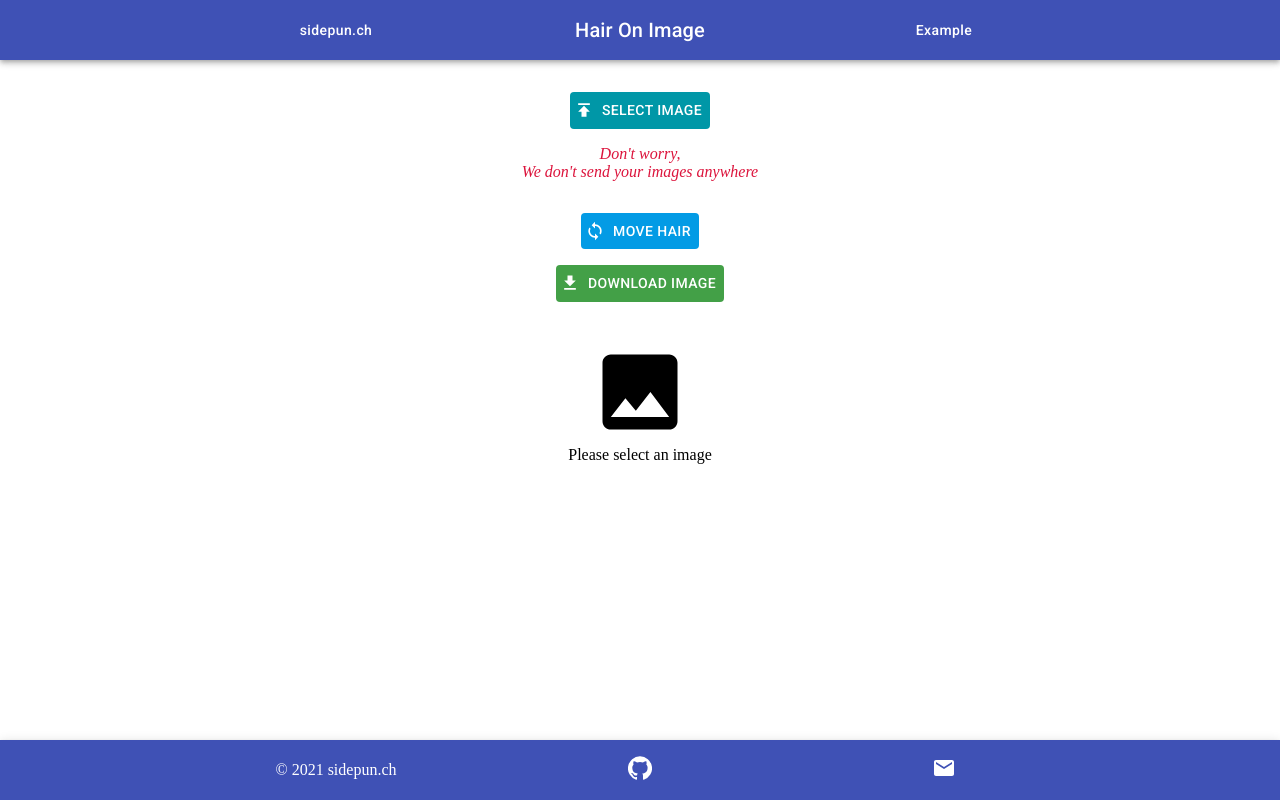
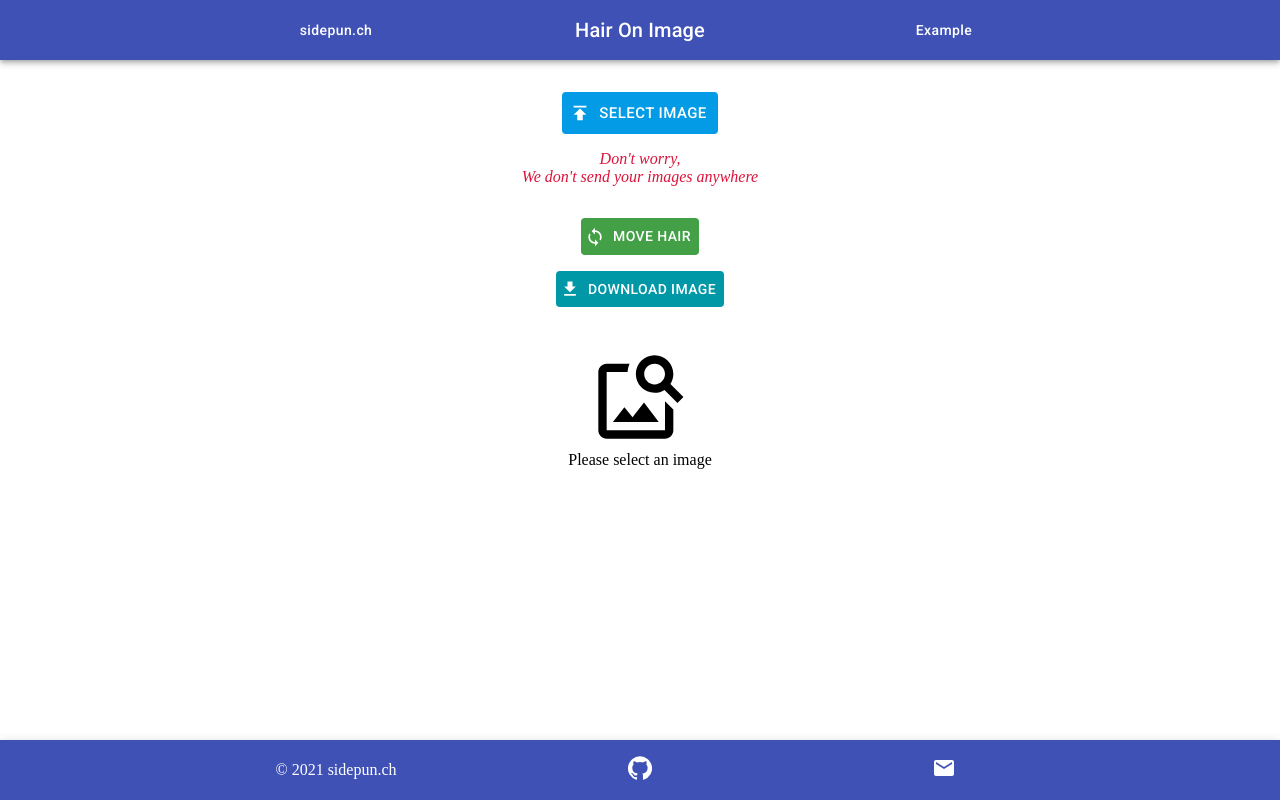
Before and after one commit to ciderkim/hoi-react, a React (Create React App) app: page / in a window 1280 px wide. Built offline with nearby package versions, Linux system fonts and the light colour scheme; the HTML template or start-up script is replaced by a standard one.

Commit message:
Change button color

```diff
--- a/src/App.tsx
+++ b/src/App.tsx
@@ -10,7 +10,8 @@ import Button from '@material-ui/core/Button';
 import PublishIcon from '@material-ui/icons/Publish';
 import LoopIcon from '@material-ui/icons/Loop';
 import GetAppIcon from '@material-ui/icons/GetApp';
-import ImageIcon from '@material-ui/icons/Image';
+import ImageSearchIcon from '@material-ui/icons/ImageSearch';
+
 
 const useStyles = makeStyles((theme) => ({
     content: {
@@ -176,7 +177,7 @@ function App() {
             <Header />
             <Grid container direction="column" justify="center">
                 <Box textAlign='center' m={1}>
-                    <CyanButton onClick={selectImage} startIcon={<PublishIcon />}>Select Image</CyanButton>
+                    <LightBlueButton onClick={selectImage} size="large" startIcon={<PublishIcon />}>Select Image</LightBlueButton>
                     <Box m={2} style={{color: "crimson"}}>
                         <em>
                             <div>
@@ -189,10 +190,10 @@ function App() {
                     </Box>
                 </Box>
                 <Box textAlign='center' m={1}>
-                    <LightBlueButton onClick={moveHair} startIcon={<LoopIcon />}>Move Hair</LightBlueButton>
+                    <GreenButton onClick={moveHair} startIcon={<LoopIcon />}>Move Hair</GreenButton>
                 </Box>
                 <Box textAlign='center' m={1}>
-                    <GreenButton onClick={downloadImage} startIcon={<GetAppIcon />}>Download Image</GreenButton>
+                    <CyanButton onClick={downloadImage} startIcon={<GetAppIcon />}>Download Image</CyanButton>
                 </Box>
             </Grid>
             <Box my={4}>
@@ -203,7 +204,7 @@ function App() {
                                 imageName
                                 ? <canvas ref={canvasRef} style={{maxWidth: '100%'}}></canvas>
                                 :    <div>
-                                        <ImageIcon style={{ fontSize: 100 }} />
+                                        <ImageSearchIcon style={{ fontSize: 100 }} onClick={selectImage}/>
                                         <div>Please select an image</div>
                                     </div>
                             }
```
